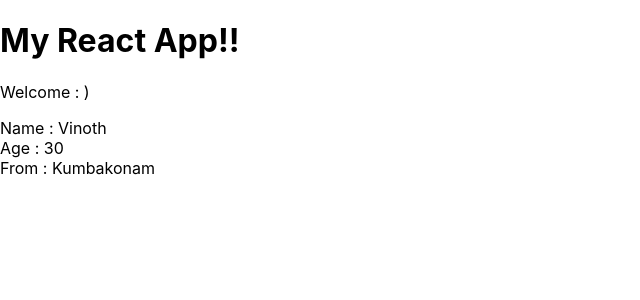
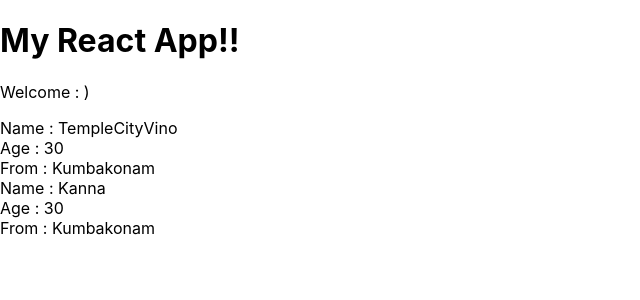
Before and after one commit to vinothsmart/react-redux-complete, a React (Create React App) app in the folder my-app/: page / in a window 1280 px wide. Shown: the top 300 px of the page, without its empty margins (0-640 px from the left). Built offline with nearby package versions, Linux system fonts and the light colour scheme.

Commit message:
using props in component

```diff
--- a/my-app/src/App.js
+++ b/my-app/src/App.js
@@ -6,7 +6,8 @@ function App() {
     <div className="App">
       <h1>My React App!!</h1>
       <p>Welcome : )</p>
-      <Vinoth />
+      <Vinoth name="TempleCityVino" age="30" from="Kumbakonam" />
+      <Vinoth name="Kanna" age="30" from="Kumbakonam" />
     </div>
   );
 }
--- a/my-app/src/Vinoth.js
+++ b/my-app/src/Vinoth.js
@@ -1,11 +1,11 @@
 import React from "react";
 
-function Vinoth() {
+function Vinoth(props) {
   return (
     <div className="vinoth">
-      <div>Name : Vinoth</div>
-      <div>Age : 30 </div>
-      <div>From : Kumbakonam</div>
+      <div>Name : {props.name}</div>
+      <div>Age : {props.age} </div>
+      <div>From : {props.from}</div>
     </div>
   );
 }
```
